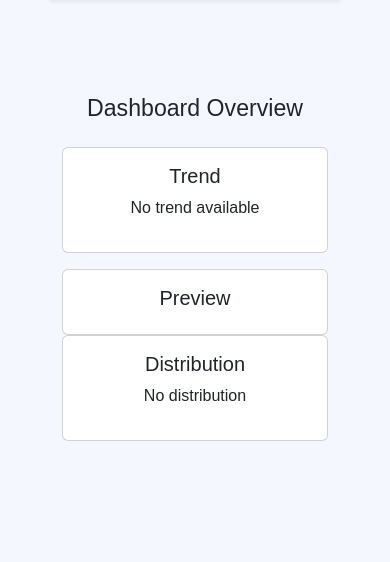
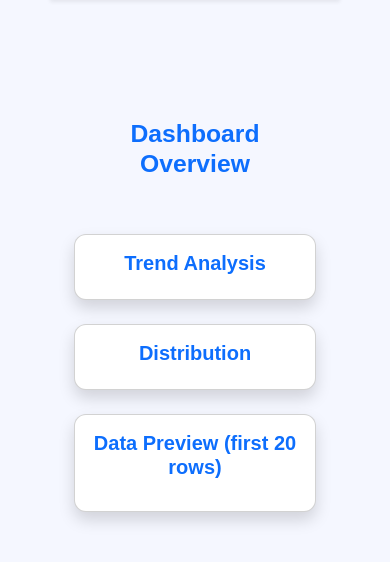
Before and after one commit to Aluval/DataSci, a Flask app: template templates/dashboard.html in a window 390 px wide. Shown: the part 166-728 px from the top of the page. Run offline with Flask 3, Linux system fonts and the light colour scheme; the template is opened without the code that fills it, so the values that code supplies are empty.

Commit message:
Revamp dashboard layout and enhance styling
Updated the dashboard layout and styling for improved presentation and responsiveness.

```diff
--- a/templates/dashboard.html
+++ b/templates/dashboard.html
@@ -1,34 +1,76 @@
 {% extends 'base.html' %}
+
 {% block content %}
-<h3>Dashboard Overview</h3>
-<div class="row mb-3">
-  {% for k in kpis %}
-  <div class="col-md-2 mb-3">
-    <div class="kpi-card" style="background: {{ k.color }}">
-      <div class="small">{{ k.name }}</div>
-      <div style="font-size:1.4rem;font-weight:700">{{ k.value }}</div>
+
+<div class="container mt-4 mb-5">
+
+    <!-- Page Title -->
+    <h2 class="fw-bold text-primary text-center mb-4">
+        Dashboard Overview
+    </h2>
+
+    <!-- KPI CARDS -->
+    <div class="row g-3">
+
+        {% for kpi in kpis %}
+        <div class="col-6 col-md-4 col-lg-2">
+            <div class="card shadow-sm text-center p-3" style="border-radius: 12px;">
+                <h6 class="fw-semibold">{{ kpi.name }}</h6>
+                <h4 class="fw-bold" style="color: {{ kpi.color }}">{{ kpi.value }}</h4>
             </div>
         </div>
         {% endfor %}
+
     </div>
 
-<div class="row">
-  <div class="col-md-7">
-    <div class="card p-3 mb-3">
-      <h5>Trend</h5>
-      <div>{% if trend_plot %}{{ trend_plot | safe }}{% else %}<p>No trend available</p>{% endif %}</div>
+    <!-- CHARTS -->
+    <div class="row mt-4 g-4">
+
+        <!-- Trend Chart -->
+        <div class="col-12 col-lg-6">
+            <div class="card shadow p-3" style="border-radius: 12px;">
+                <h5 class="fw-semibold mb-2 text-primary">Trend Analysis</h5>
+                <div class="chart-container">
+                    {{ trend_plot | safe }}
                 </div>
-    <div class="card p-3">
-      <h5>Preview</h5>
-      <div>{{ table_html | safe }}</div>
             </div>
         </div>
 
-  <div class="col-md-5">
-    <div class="card p-3 mb-3">
-      <h5>Distribution</h5>
-      <div>{% if donut_plot %}{{ donut_plot | safe }}{% else %}<p>No distribution</p>{% endif %}</div>
+        <!-- Donut / Bar Chart -->
+        <div class="col-12 col-lg-6">
+            <div class="card shadow p-3" style="border-radius: 12px;">
+                <h5 class="fw-semibold mb-2 text-primary">Distribution</h5>
+                <div class="chart-container">
+                    {{ donut_plot | safe }}
                 </div>
             </div>
         </div>
+
+    </div>
+
+    <!-- DATA PREVIEW -->
+    <div class="card shadow mt-4 p-3" style="border-radius: 12px;">
+        <h5 class="fw-semibold text-primary mb-3">Data Preview (first 20 rows)</h5>
+
+        <div class="table-responsive">
+            {{ table_html | safe }}
+        </div>
+    </div>
+
+</div>
+
+<style>
+    /* Make plotly charts responsive */
+    .chart-container iframe {
+        width: 100% !important;
+        height: 350px !important;
+    }
+
+    @media (max-width: 768px) {
+        .chart-container iframe {
+            height: 260px !important;
+        }
+    }
+</style>
+
 {% endblock %}
```
Lines whose indentation alone changed are shown as unchanged.
